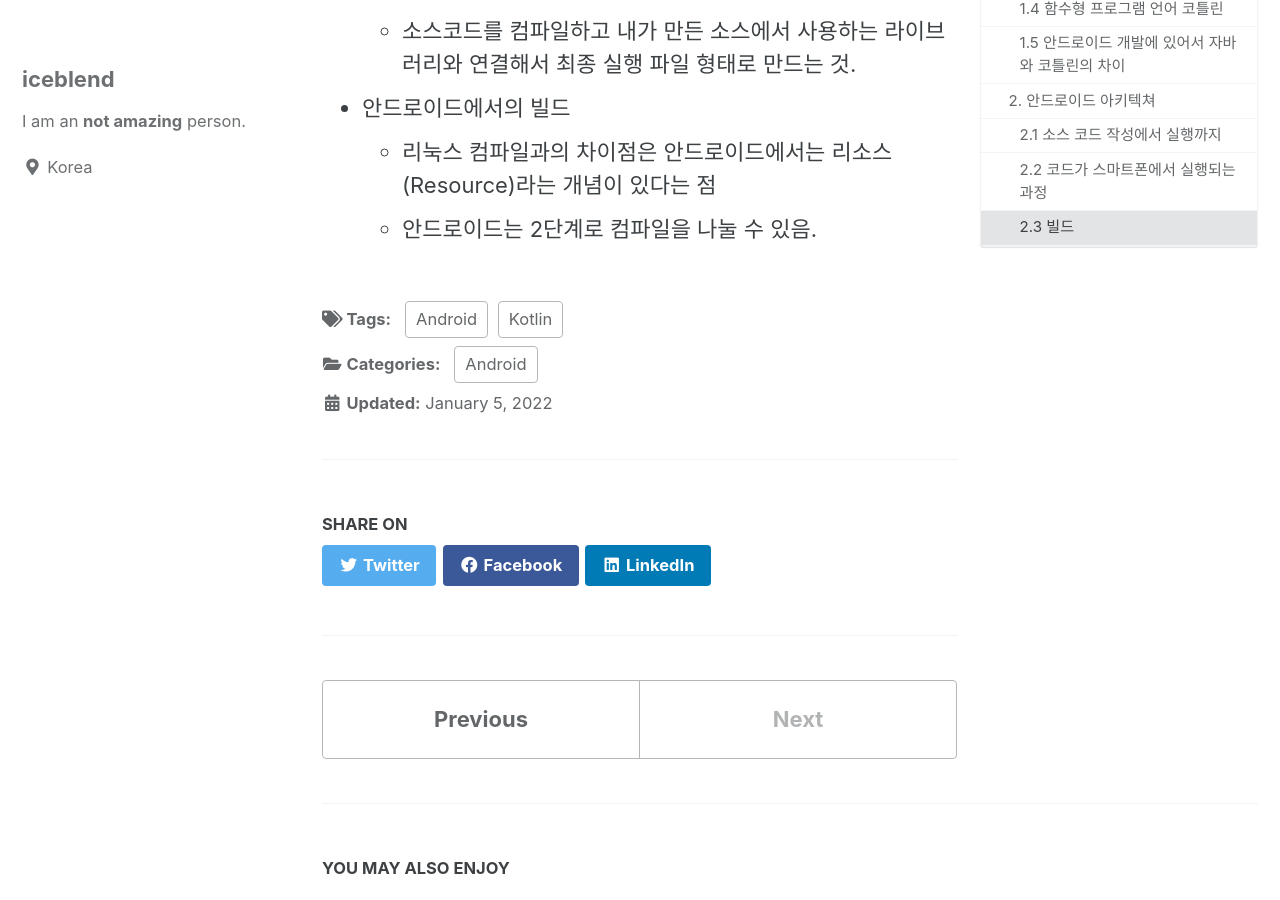
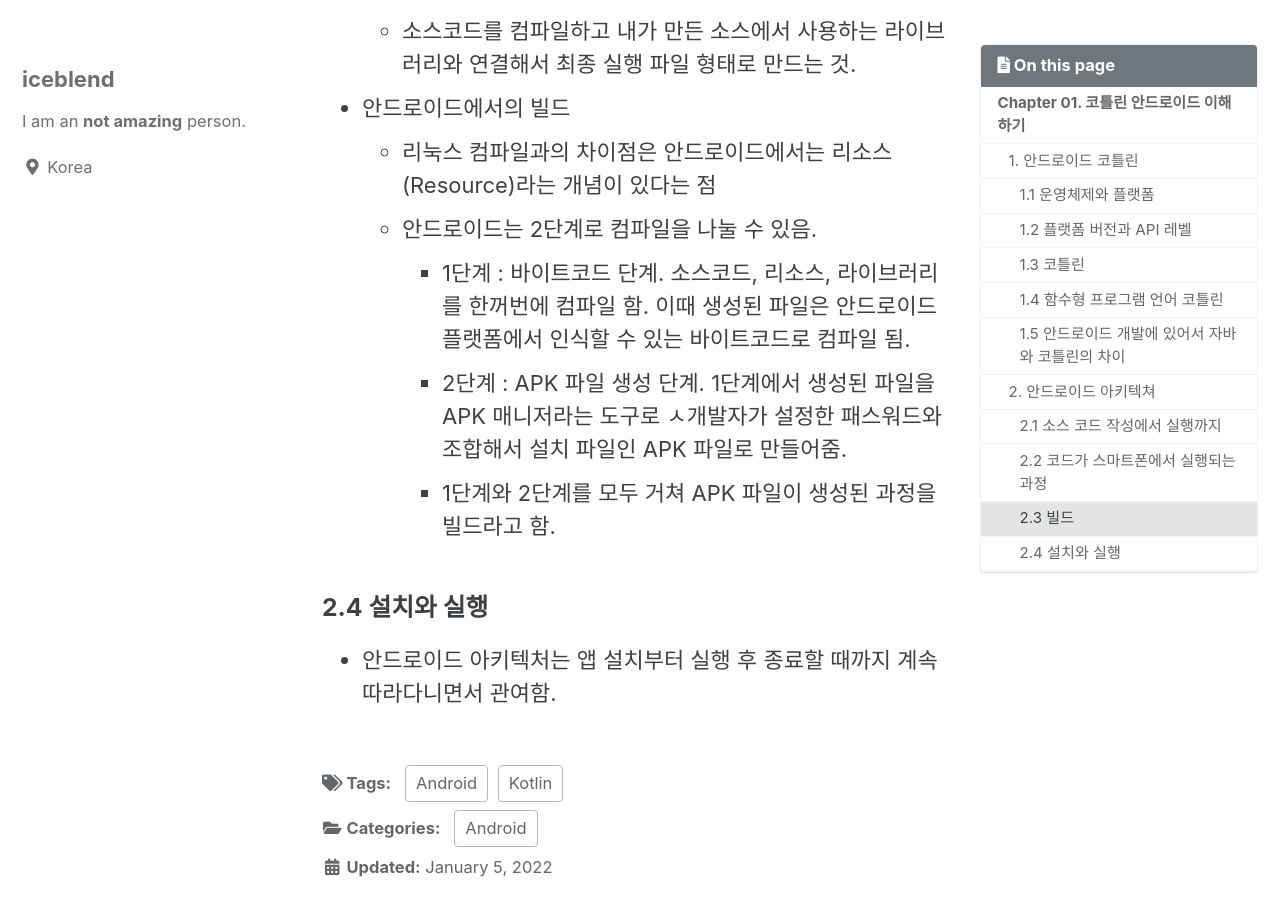
Before and after one commit to iceblend/iceblend.github.io, a Jekyll site: the page built from _posts/Android/2022-01-05-Part 01.md, in a window 1280 px wide and 900 px high, scrolled down 3461 px. Built offline with Jekyll 4.4.1, drawn with Linux system fonts in a browser that asks for light colours; cached includes are drawn as plain includes; some of the changed text lies outside the part shown.

Commit message:
파트 1 작성중

```diff
--- a/_posts/Android/2022-01-05-Part 01.md
+++ b/_posts/Android/2022-01-05-Part 01.md
@@ -62,3 +62,9 @@ last_modified_at : 2022-01-05
 - 안드로이드에서의 빌드
     - 리눅스 컴파일과의 차이점은 안드로이드에서는 리소스(Resource)라는 개념이 있다는 점
     - 안드로이드는 2단계로 컴파일을 나눌 수 있음.
+        - 1단계 : 바이트코드 단계. 소스코드, 리소스, 라이브러리를 한꺼번에 컴파일 함. 이때 생성된 파일은 안드로이드 플랫폼에서 인식할 수 있는 바이트코드로 컴파일 됨.
+        - 2단계 : APK 파일 생성 단계. 1단계에서 생성된 파일을 APK 매니저라는 도구로 ㅅ개발자가 설정한 패스워드와 조합해서 설치 파일인 APK 파일로 만들어줌.
+        - 1단계와 2단계를 모두 거쳐 APK 파일이 생성된 과정을 빌드라고 함.
+
+### 2.4 설치와 실행
+- 안드로이드 아키텍처는 앱 설치부터 실행 후 종료할 때까지 계속 따라다니면서 관여함.
```
